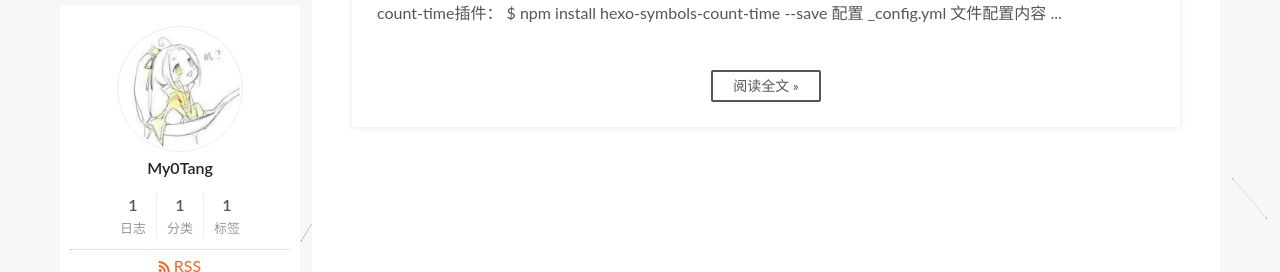
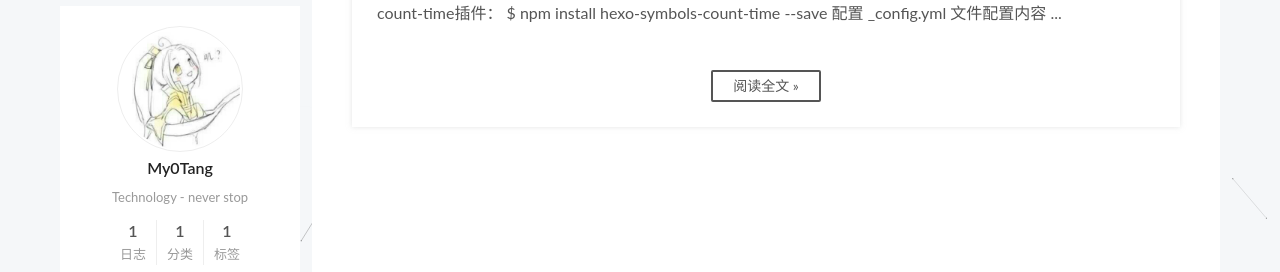
Before and after one commit to My0Tang/My0Tang.github.io, a plain HTML site: page index.html in a window 1280 px wide. Shown: the part 379-651 px from the top of the page. Drawn offline with Linux system fonts and the light colour scheme; some packages are replaced by stand-ins of ours; no server answers; a script that the page names is missing.

Commit message:
Site updated: 2019-03-31 11:55:34

```diff
--- a/css/main.css
+++ b/css/main.css
@@ -1867,7 +1867,7 @@ pre .javascript .function {
   width: 4px;
   height: 4px;
   border-radius: 50%;
-  background: #ff8;
+  background: #2e37ac;
 }
 .feed-link,
 .chat {
--- a/index.html
+++ b/index.html
@@ -103,13 +103,16 @@
 
 
 
-  <meta property="og:type" content="website">
+  <meta name="description" content="Technology - never stop">
+<meta property="og:type" content="website">
 <meta property="og:title" content="My0Tang">
 <meta property="og:url" content="https://my0tang.github.io/index.html">
 <meta property="og:site_name" content="My0Tang">
+<meta property="og:description" content="Technology - never stop">
 <meta property="og:locale" content="zh-CN">
 <meta name="twitter:card" content="summary">
 <meta name="twitter:title" content="My0Tang">
+<meta name="twitter:description" content="Technology - never stop">
 
 
 
@@ -384,7 +387,7 @@
 
     <span hidden itemprop="author" itemscope itemtype="http://schema.org/Person">
       <meta itemprop="name" content="My0Tang">
-      <meta itemprop="description" content>
+      <meta itemprop="description" content="Technology - never stop">
       <meta itemprop="image" content="/images/tx.jpg">
     </span>
 
@@ -629,7 +632,7 @@ $ npm install hexo-symbols-count-time --save
               <img class="site-author-image" itemprop="image" src="/images/tx.jpg" alt="My0Tang">
 
               <p class="site-author-name" itemprop="name">My0Tang</p>
-              <div class="site-description motion-element" itemprop="description"></div>
+              <div class="site-description motion-element" itemprop="description">Technology - never stop</div>
           </div>
 
 
```
Also changed, not shown: 2019/03/31/test/index.html (+2 -2 lines), about/index.html (+1 -1 lines), archives/2019/03/index.html (+5 -2 lines), archives/2019/index.html (+5 -2 lines), archives/index.html (+5 -2 lines), categories/Hexo/index.html (+5 -2 lines), categories/index.html (+5 -2 lines), schedule/index.html (+5 -2 lines), tags/Hexo/index.html (+5 -2 lines), tags/index.html (+5 -2 lines).
